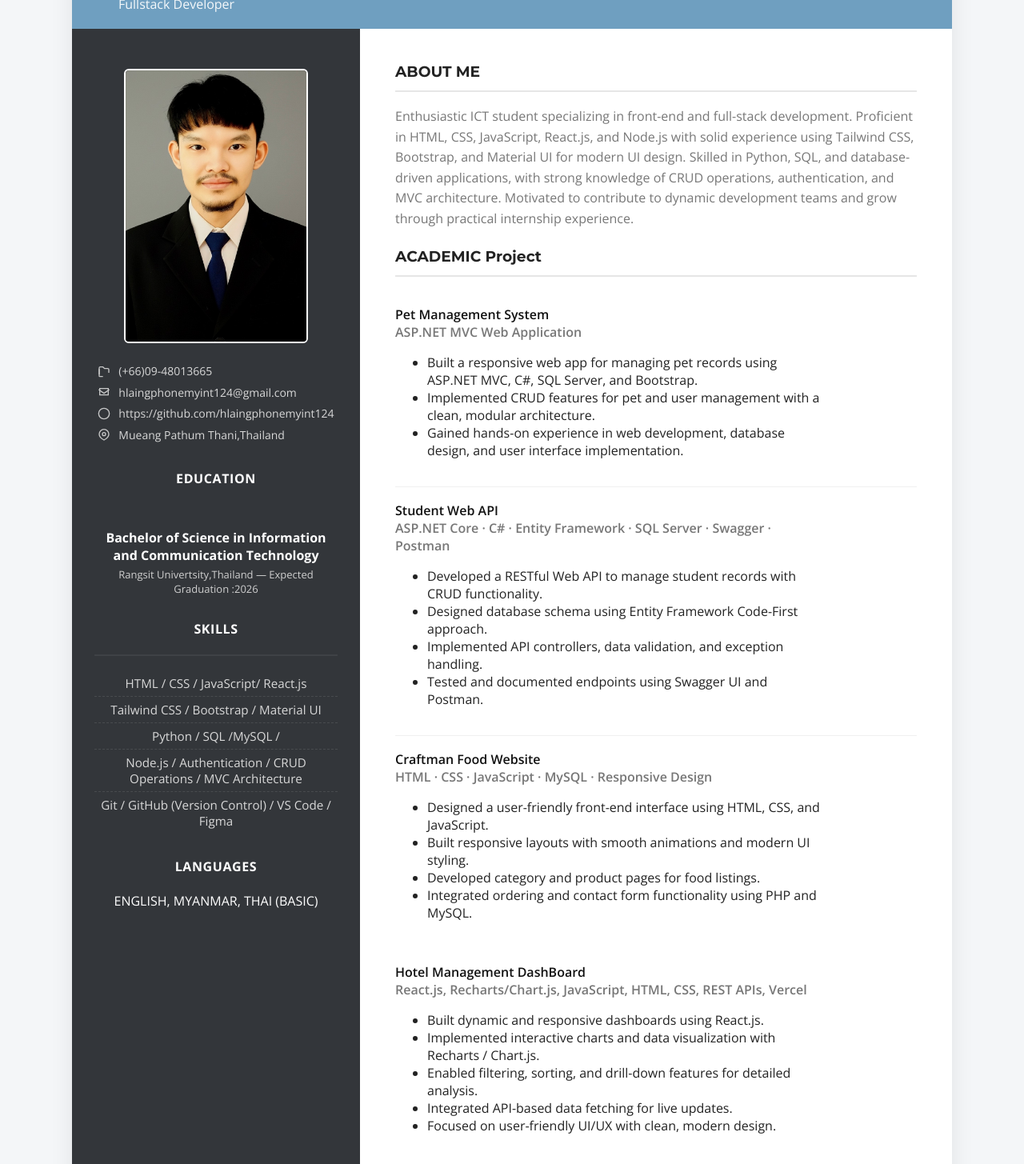
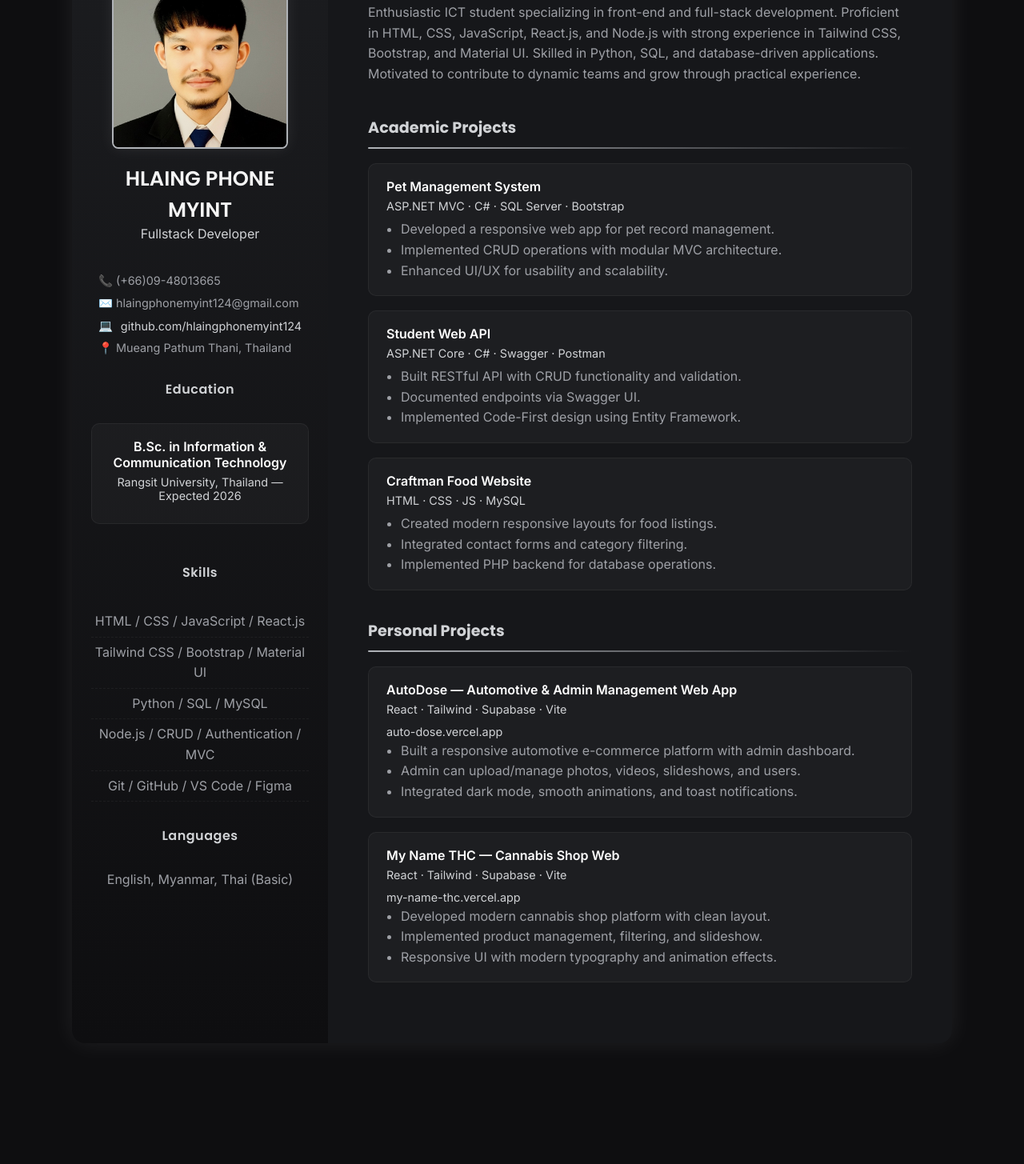
Before and after one commit to hlaingphonemyint124/CV, a plain HTML site: page index.html in a window 1280 px wide. Shown: the part 114-1569 px from the top of the page at 80% size. After the commit the page ends 1458 px from the top, so only its background shows below. Drawn offline with nearby package versions, Linux system fonts and the light colour scheme.

Commit message:
Initial commit

```diff
--- a/index.html
+++ b/index.html
@@ -2,345 +2,337 @@
 <html lang="en">
 <head>
   <meta charset="utf-8" />
-  <meta name="viewport" content="width=device-width,initial-scale=1" />
-  <title>HlaingPhoneMyint(Curriculum_Vitae)</title>
-  <link href="https://fonts.googleapis.com/css2?family=Montserrat:wght@700;800&family=Open+Sans:wght@300;400;600;700&display=swap" rel="stylesheet">
+  <meta name="viewport" content="width=device-width, initial-scale=1" />
+  <title>Hlaing Phone Myint — CV</title>
+  <link href="https://fonts.googleapis.com/css2?family=Poppins:wght@400;500;600;700&family=Inter:wght@300;400;600&display=swap" rel="stylesheet">
   <style>
-    :root{
-      --blue:#6f9fc0; /* header blue */
-      --dark:#33363a; /* left panel dark */
-      --muted:#777;
-      --paper:#fff;
-      --max-width:1100px;
+    :root {
+      --accent: #b0b3b8; /* modern grey accent */
+      --accent-light: #d1d3d6;
+      --bg-dark: #0e0e10;
+      --bg-panel: #16171a;
+      --text-light: #f5f5f5;
+      --text-muted: #9ea0a6;
+      --max-width: 1100px;
     }
 
-    *{box-sizing:border-box}
-    html,body{height:100%;margin:0;font-family:'Open Sans',system-ui,Arial,sans-serif;background:#f4f6f8;color:#222}
-    .cv-wrap{max-width:var(--max-width);margin:28px auto;background:var(--paper);display:grid;grid-template-columns:360px 1fr;box-shadow:0 10px 30px rgba(10,10,10,0.08);border-radius:6px;overflow:hidden}
+    * {
+      margin: 0;
+      padding: 0;
+      box-sizing: border-box;
+    }
 
-    /* top header band that crosses both columns */
-    .header-band{grid-column:1/3;background:var(--blue);padding:36px 40px 20px;color:rgba(255,255,255,0.98);display:flex;align-items:end}
-    .header-band .name{font-family:'Montserrat',sans-serif;font-size:36px;letter-spacing:1px;margin:0}
-    .header-band .role{font-size:16px;margin-left:18px;opacity:0.95}
+    html, body {
+      background: var(--bg-dark);
+      color: var(--text-light);
+      font-family: 'Inter', sans-serif;
+      scroll-behavior: smooth;
+    }
 
-    /* left sidebar */
-    /* ===== Left Sidebar Layout ===== */
-/* ===== Left Sidebar Layout ===== */
-.left {
-  background: var(--dark);
-  color: #fff;
-  padding: 36px 28px 48px;
-  position: relative;
+    a {
+      color: var(--accent-light);
+      text-decoration: none;
+      transition: color 0.3s ease;
+    }
+    a:hover {
+      color: var(--accent);
+    }
+
+    .cv-container {
+      max-width: var(--max-width);
+      margin: 40px auto;
+      background: var(--bg-panel);
+      border-radius: 16px;
+      overflow: hidden;
+      box-shadow: 0 0 30px rgba(255, 255, 255, 0.08);
+      display: grid;
+      grid-template-columns: 320px 1fr;
+    }
+
+    /* ===== LEFT PANEL ===== */
+    .sidebar {
+      background: linear-gradient(180deg, #1b1c1f, #0e0e10);
+      padding: 40px 24px;
       display: flex;
       flex-direction: column;
       align-items: center;
       text-align: center;
     }
 
-/* ===== Profile Photo ===== */
     .photo {
-  width: 100%;
-  max-width: 230px;
-  aspect-ratio: auto;          /* standard portrait ratio */
-  background: none;             /* no color fill */
-  border-radius: 6px;           /* subtle rounded edges */
+      width: 220px;
+      height: 220px;
+      border-radius: 8px; /* square corners */
       overflow: hidden;
-  margin-top: 14px;
-  border: 2px solid #fff;       /* simple thin white border */
+      border: 2px solid var(--accent);
+      box-shadow: 0 0 20px rgba(255, 255, 255, 0.08);
+      background-color: #1e1f22;
     }
 
     .photo img {
       width: 100%;
       height: 100%;
-  object-fit: contain;          /* show full head */
-  object-position: center top;  /* align face towards top */
+      object-fit: cover;
+      object-position: center top;
       display: block;
     }
 
-/* ===== Responsive Adjustments ===== */
-@media (max-width: 768px) {
-  .left {
-    padding: 28px 20px 36px;
+    .name {
+      font-family: 'Poppins', sans-serif;
+      font-size: 1.6rem;
+      margin-top: 18px;
+      font-weight: 600;
     }
 
-  .photo {
-    max-width: 180px;
-    border-width: 2px;
-  }
+    .role {
+      color: var(--accent-light);
+      font-weight: 500;
+      margin-bottom: 20px;
     }
 
-@media (max-width: 480px) {
-  .photo {
-    max-width: 150px;
-    margin-top: 10px;
-  }
+    .contact {
+      margin-top: 20px;
+      font-size: 0.9rem;
+      color: var(--text-muted);
+      display: flex;
+      flex-direction: column;
+      gap: 10px;
     }
 
+    .contact-item {
+      display: flex;
+      align-items: center;
+      gap: 10px;
+      transition: transform 0.3s ease;
+    }
 
+    .contact-item:hover {
+      color: var(--accent);
+      transform: translateX(4px);
+    }
 
-    .contact{margin-top:22px;color:#d8d8d8;font-size:14px;line-height:1.9}
-    .contact .item{display:flex;gap:10px;align-items:center}
-    .contact svg{width:16px;height:16px;opacity:0.9}
+    .section-title {
+      font-family: 'Poppins', sans-serif;
+      color: var(--accent-light);
+      margin-top: 30px;
+      font-weight: 600;
+      letter-spacing: 0.5px;
+    }
 
-    .section-title{margin-top:30px;color:#fff;font-weight:700;letter-spacing:0.6px}
-    .muted-line{height:2px;background:rgba(255,255,255,0.06);margin:10px 0 18px}
-
-    .education .edu-item{margin-bottom:18px}
-    .edu-item .degree{font-weight:700}
-    .edu-item .meta{color:#cfcfcf;font-size:13px;margin-top:4px}
+    .divider {
+      height: 2px;
+      background: linear-gradient(90deg, var(--accent), transparent);
+      margin: 10px 0 18px;
+      border-radius: 10px;
+    }
 
     .skills ul {
       list-style: none;
       padding: 0;
       margin: 0;
+      color: var(--text-muted);
     }
 
     .skills li {
       padding: 6px 0;
-  color: #d8d8d8;
-  font-size: 0.95rem;
-  border-bottom: 1px dashed rgba(255, 255, 255, 0.1);
+      border-bottom: 1px dashed rgba(255, 255, 255, 0.05);
+      transition: color 0.3s ease;
     }
 
-.skills li:last-child {
-  border-bottom: none;
+    .skills li:hover {
+      color: var(--accent-light);
     }
 
-
-
-
-    /* right content */
-    .right{padding:28px 44px 48px}
-    .about{margin-top:14px}
-    h3{margin:8px 0 12px;font-family:'Montserrat',sans-serif}
-    .rule{height:2px;background:#e6e6e6;margin:10px 0 18px}
-    p.lead{color:var(--muted);line-height:1.6}
-
-    .work-item{display:grid;grid-template-columns:1fr 110px;gap:10px;padding:18px 0;border-bottom:1px solid #f0f0f0}
-    .work-item .meta{font-weight:600;color:#111}
-    .work-item .period{font-weight:700;color:var(--muted);text-align:right}
-    .work-item p{color:var(--muted);margin:8px 0 0;font-size:14px}
-
-    .languages{display:flex;gap:26px;margin-top:10px}
-    .languages .lang{display:flex;align-items:center;gap:10px;color:var(--muted);font-weight:600}
-
-    .refs{display:grid;grid-template-columns:1fr 1fr;gap:18px;margin-top:8px}
-    .ref-card{padding:10px}
-    .ref-card .name{font-weight:700}
-    .ref-card .role{font-size:13px;color:var(--muted)}
-
-    /* responsive */
-    @media (max-width:900px){
-      .cv-wrap{grid-template-columns:1fr;max-width:720px}
-      .header-band{padding:18px}
-      .left{order:2;padding:22px}
-      .right{order:3;padding:22px}
-      .photo{width:140px;height:180px;margin:0}
-      .header-band{grid-column:1/2}
+    /* ===== RIGHT PANEL ===== */
+    .content {
+      padding: 40px 50px;
     }
 
-    @media (max-width:480px){
-      .header-band .name{font-size:28px}
-      .header-band .role{font-size:14px}
+    h3 {
+      font-family: 'Poppins', sans-serif;
+      color: var(--accent-light);
+      font-size: 1.2rem;
+      margin-bottom: 8px;
     }
 
-    /* print-friendly tweaks */
-    @media print{
-      body{background:#fff}
-      .cv-wrap{box-shadow:none}
+    p, li {
+      color: var(--text-muted);
+      line-height: 1.6;
     }
 
+    .about {
+      margin-bottom: 40px;
+    }
 
+    .section {
+      margin-bottom: 36px;
+    }
+
+    .card {
+      background: rgba(255, 255, 255, 0.03);
+      border: 1px solid rgba(255, 255, 255, 0.05);
+      border-radius: 10px;
+      padding: 18px 22px;
+      margin-bottom: 18px;
+      transition: all 0.3s ease;
+    }
+
+    .card:hover {
+      border-color: var(--accent);
+      box-shadow: 0 0 20px rgba(255, 255, 255, 0.1);
+      transform: translateY(-3px);
+    }
+
+    .card-title {
+      font-weight: 600;
+      color: #fff;
+      margin-bottom: 6px;
+    }
+
+    .card-subtitle {
+      font-size: 0.9rem;
+      color: var(--accent-light);
+      margin-bottom: 8px;
+    }
+
+    .card ul {
+      padding-left: 18px;
+    }
+
+    .link {
+      font-size: 0.9rem;
+      color: var(--accent-light);
+    }
+
+    /* ===== Responsive ===== */
+    @media (max-width: 900px) {
+      .cv-container {
+        grid-template-columns: 1fr;
+      }
+      .content {
+        padding: 30px 24px;
+      }
+      .sidebar {
+        padding: 30px 20px;
+      }
+    }
 
   </style>
 </head>
+
 <body>
-  <div class="cv-wrap">
-    <div class="header-band">
-      <div>
+  <div class="cv-container">
+    <!-- LEFT PANEL -->
+    <aside class="sidebar">
+      <div class="photo">
+        <img src="IMG_7695.JPG" alt="Profile Photo">
+      </div>
       <h1 class="name">HLAING PHONE MYINT</h1>
       <div class="role">Fullstack Developer</div>
-      </div>
+
+      <div class="contact">
+        <div class="contact-item">📞 (+66)09-48013665</div>
+        <div class="contact-item">✉️ hlaingphonemyint124@gmail.com</div>
+        <div class="contact-item">💻 <a href="https://github.com/hlaingphonemyint124">github.com/hlaingphonemyint124</a></div>
+        <div class="contact-item">📍 Mueang Pathum Thani, Thailand</div>
       </div>
 
-    <aside class="left">
-      <div class="photo" aria-hidden="true">
-        <!-- Replace with student's photo -->
-        <img src="IMG_7695.JPG" alt="Profile Photo">
+      <h4 class="section-title">Education</h4>
+      <div class="divider"></div>
+      <div class="card">
+        <div class="card-title">B.Sc. in Information & Communication Technology</div>
+        <div class="card-subtitle">Rangsit University, Thailand — Expected 2026</div>
       </div>
 
-      <div class="contact">
-        <div class="item"><svg viewBox="0 0 24 24" fill="none" stroke="currentColor" stroke-width="2"><path d="M3 8v13a1 1 0 0 0 1 1h6"/><path d="M21 15v-6a2 2 0 0 0-2-2h-6l-3-3H5a2 2 0 0 0-2 2v12"/></svg><span>(+66)09-48013665</span></div>
-        <div class="item"><svg viewBox="0 0 24 24" fill="none" stroke="currentColor" stroke-width="2"><path d="M4 4h16v12H4z"/><path d="M22 6l-10 7L2 6"/></svg><span>hlaingphonemyint124@gmail.com</span></div>
-        <div class="item"><svg viewBox="0 0 24 24" fill="none" stroke="currentColor" stroke-width="2"><circle cx="12" cy="12" r="10"/></svg><span>https://github.com/hlaingphonemyint124</span></div>
-        <div class="item"><svg viewBox="0 0 24 24" fill="none" stroke="currentColor" stroke-width="2"><path d="M21 10c0 6-9 11-9 11S3 16 3 10a9 9 0 0 1 18 0z"/><circle cx="12" cy="10" r="3"/></svg><span>Mueang Pathum Thani,Thailand</span></div>
-      </div>
-
-      <h4 class="section-title">EDUCATION</h4>
-      <div class="muted-line"></div>
-      <div class="education">
-        <div class="edu-item">
-          <div class="degree">Bachelor of Science in Information and Communication Technology </div>
-          <div class="meta">Rangsit Univertsity,Thailand — Expected Graduation :2026</div>
-        </div>
-
-
-      <h4 class="section-title">SKILLS</h4>
-      <div class="muted-line"></div>
+      <h4 class="section-title">Skills</h4>
+      <div class="divider"></div>
       <div class="skills">
         <ul>
-          <li><span class="dot"></span>HTML / CSS / JavaScript/ React.js</li>
-          <li><span class="dot"></span>Tailwind CSS / Bootstrap / Material UI</li>
-          <li><span class="dot"></span>Python / SQL /MySQL /</li>
-          <li><span class="dot"></span>Node.js / Authentication / CRUD Operations / MVC Architecture</li>
-          <li><span class="dot"></span>Git / GitHub (Version Control) / VS Code / Figma </li>
+          <li>HTML / CSS / JavaScript / React.js</li>
+          <li>Tailwind CSS / Bootstrap / Material UI</li>
+          <li>Python / SQL / MySQL</li>
+          <li>Node.js / CRUD / Authentication / MVC</li>
+          <li>Git / GitHub / VS Code / Figma</li>
         </ul>
       </div>
 
-    <section>
-  <h4 class="section-title">LANGUAGES</h4>
-  ENGLISH, MYANMAR, THAI (BASIC)
+      <h4 class="section-title">Languages</h4>
+      <div class="divider"></div>
+      <p>English, Myanmar, Thai (Basic)</p>
+    </aside>
+
+    <!-- RIGHT PANEL -->
+    <main class="content">
+      <section class="about">
+        <h3>About Me</h3>
+        <p>
+          Enthusiastic ICT student specializing in front-end and full-stack development.
+          Proficient in HTML, CSS, JavaScript, React.js, and Node.js with strong experience in Tailwind CSS, Bootstrap, and Material UI.
+          Skilled in Python, SQL, and database-driven applications. Motivated to contribute to dynamic teams and grow through practical experience.
+        </p>
       </section>
 
+      <section class="section">
+        <h3>Academic Projects</h3>
+        <div class="divider"></div>
 
-
-    </aside>
-
-    <main class="right">
-      <section class="about">
-        <h3>ABOUT ME</h3>
-        <div class="rule"></div>
-        <p class="lead">Enthusiastic ICT student specializing in front-end and full-stack development. Proficient in HTML, CSS, JavaScript, React.js, and Node.js with solid experience using Tailwind CSS, Bootstrap, and Material UI for modern UI design. Skilled in Python, SQL, and database-driven applications, with strong knowledge of CRUD operations, authentication, and MVC architecture. Motivated to contribute to dynamic development teams and grow through practical internship experience.</p>
-      </section>
-
-
-<section class="experience" style="margin-top:22px">
-  <h3>ACADEMIC Project</h3>
-  <div class="rule"></div>
-
-  <div class="work-item">
-    <div>
-      <div class="meta">Pet Management System</div>
-      <div class="meta" style="font-weight:600;color:var(--muted)">ASP.NET MVC Web Application</div>
-      <p>
+        <div class="card">
+          <div class="card-title">Pet Management System</div>
+          <div class="card-subtitle">ASP.NET MVC · C# · SQL Server · Bootstrap</div>
           <ul>
-          <li>Built a responsive web app for managing pet records using ASP.NET MVC, C#, SQL Server, and Bootstrap.</li>
-          <li>Implemented CRUD features for pet and user management with a clean, modular architecture.</li>
-          <li>Gained hands-on experience in web development, database design, and user interface implementation.</li>
+            <li>Developed a responsive web app for pet record management.</li>
+            <li>Implemented CRUD operations with modular MVC architecture.</li>
+            <li>Enhanced UI/UX for usability and scalability.</li>
           </ul>
-      </p>
-    </div>
-    <div class="period"></div>
         </div>
 
-  <div class="work-item">
-    <div>
-      <div class="meta">Student Web API</div>
-      <div class="meta" style="font-weight:600;color:var(--muted)">ASP.NET Core · C# · Entity Framework · SQL Server · Swagger · Postman</div>
-      <p>
+        <div class="card">
+          <div class="card-title">Student Web API</div>
+          <div class="card-subtitle">ASP.NET Core · C# · Swagger · Postman</div>
           <ul>
-          <li>Developed a RESTful Web API to manage student records with CRUD functionality.</li>
-          <li>Designed database schema using Entity Framework Code-First approach.</li>
-          <li>Implemented API controllers, data validation, and exception handling.</li>
-          <li>Tested and documented endpoints using Swagger UI and Postman. </li>
+            <li>Built RESTful API with CRUD functionality and validation.</li>
+            <li>Documented endpoints via Swagger UI.</li>
+            <li>Implemented Code-First design using Entity Framework.</li>
           </ul>
-      </p>
-    </div>
-    <div class="period"></div>
         </div>
 
-  <div class="work-item" style="border-bottom:none">
-    <div>
-      <div class="meta">Craftman Food Website</div>
-      <div class="meta" style="font-weight:600;color:var(--muted)">HTML · CSS · JavaScript · MySQL · Responsive Design</div>
-      <p>
+        <div class="card">
+          <div class="card-title">Craftman Food Website</div>
+          <div class="card-subtitle">HTML · CSS · JS · MySQL</div>
           <ul>
-          <li>Designed a user-friendly front-end interface using HTML, CSS, and JavaScript.</li>
-          <li>Built responsive layouts with smooth animations and modern UI styling.</li>
-          <li>Developed category and product pages for food listings.</li>
-          <li>Integrated ordering and contact form functionality using PHP and MySQL.</li>
+            <li>Created modern responsive layouts for food listings.</li>
+            <li>Integrated contact forms and category filtering.</li>
+            <li>Implemented PHP backend for database operations.</li>
           </ul>
-      </p>
-    </div>
-    <div class="period"></div>
         </div>
       </section>
 
+      <section class="section">
+        <h3>Personal Projects</h3>
+        <div class="divider"></div>
 
-  <div class="work-item" style="border-bottom:none">
-    <div>
-      <div class="meta">Hotel Management DashBoard</div>
-      <div class="meta" style="font-weight:600;color:var(--muted)">React.js, Recharts/Chart.js, JavaScript, HTML, CSS, REST APIs, Vercel</div>
-      <p>
+        <div class="card">
+          <div class="card-title">AutoDose — Automotive & Admin Management Web App</div>
+          <div class="card-subtitle">React · Tailwind · Supabase · Vite</div>
+          <p class="link"><a href="https://auto-dose.vercel.app/">auto-dose.vercel.app</a></p>
           <ul>
-          <li>Built dynamic and responsive dashboards using React.js.</li>
-          <li>Implemented interactive charts and data visualization with Recharts / Chart.js.</li>
-          <li>Enabled filtering, sorting, and drill-down features for detailed analysis.</li>
-          <li>Integrated API-based data fetching for live updates.</li>
-          <li>Focused on user-friendly UI/UX with clean, modern design.</li>
+            <li>Built a responsive automotive e-commerce platform with admin dashboard.</li>
+            <li>Admin can upload/manage photos, videos, slideshows, and users.</li>
+            <li>Integrated dark mode, smooth animations, and toast notifications.</li>
           </ul>
-      </p>
-    </div>
-    <div class="period"></div>
         </div>
 
-  <section class="experience" style="margin-top:22px">
-  <h3>Personal Projects</h3>
-  <div class="rule"></div>
-
-
-  <div class="work-item" style="border-bottom:none">
-    <div>
-      <div class="meta">AutoDose – Automotive & Admin Management Web App</div>
-      <div class="meta" style="font-weight:600;color:var(--muted)">React, Tailwind CSS, Supabase, Vite, JavaScript, Lucide Icons, Vercel</div>
-      <p>https://auto-dose.vercel.app/</p>
-      <p>
-        <p>Developed a modern, full-featured automotive e-commerce web application with a built-in admin dashboard for managing content and users. Designed for smooth performance, dark-mode support, and a clean, responsive UI.<p>
+        <div class="card">
+          <div class="card-title">My Name THC — Cannabis Shop Web</div>
+          <div class="card-subtitle">React · Tailwind · Supabase · Vite</div>
+          <p class="link"><a href="https://my-name-thc.vercel.app/">my-name-thc.vercel.app</a></p>
           <ul>
-          <li>Fullscreen animated slideshow with fade transitions behind the navbar</li>
-          <li>Admin Dashboard allowing administrators to </li>
-              <ul>
-                <li>Upload and manage photos, videos, and homepage slideshows.</li>
-                <li>Manage and monitor user accounts (view, update, delete access).</li>
-                <li>View site insights and activity overview through a clean UI.</li>
+            <li>Developed modern cannabis shop platform with clean layout.</li>
+            <li>Implemented product management, filtering, and slideshow.</li>
+            <li>Responsive UI with modern typography and animation effects.</li>
           </ul>
-          <li>Integrated user profile dropdown and toast notifications for smooth UX.</li>
-          <li>Deployed on Vercel with optimized performance and SEO readiness.</li>
-        </ul>
-      </p>
-    </div>
-    <div class="period"></div>
-  </div>
-
-   <div class="work-item" style="border-bottom:none">
-    <div>
-      <div class="meta">My Name THC (มายเนมทีเอชซี) – Cannabis Shop Web</div>
-      <div class="meta" style="font-weight:600;color:var(--muted)">React, Tailwind CSS, Supabase, Vite, JavaScript, Lucide Icons, Vercel</div>
-      <p>https://my-name-thc.vercel.app/</p>
-      <p>
-        <p>My Name THC (มายเนมทีเอชซี)  is a modern and responsive web application designed to provide users with a seamless browsing experience for cannabis and wellness products. The platform features an intuitive interface that allows visitors to explore a wide range of items, view detailed product information, and enjoy a clean, visually appealing layout. Built with a focus on usability and performance, the application incorporates a smooth slideshow experience, organized navigation, and dynamic content presentation to engage users effectively. The project demonstrates a strong understanding of front-end development principles, responsive design, and modern JavaScript frameworks.</p>
-        <ul>
-          <li>Responsive and adaptive UI that works smoothly across devices</li>
-          <li>Product filtering and search capabilities for quick browsing</li>
-          <li>Admin Dashboard allowing administrators to </li>
-              <ul>
-                <li>Upload and manage products with photos and homepage slideshows.</li>
-                <li>Manage and monitor user accounts (view).</li>
-                <li>Product can delete,edit,mark as popular and new item listing</li>
-              </ul>
-          <li>Modern typography and centered layout with balanced spacing</li>
-          <li>Smooth transitions and animations enhancing overall presentation</li>
-        </ul>
-      </p>
-    </div>
-    <div class="period"></div>
         </div>
       </section>
-
-
-
-
-
     </main>
   </div>
 </body>
```
Lines whose indentation alone changed are shown as unchanged.
